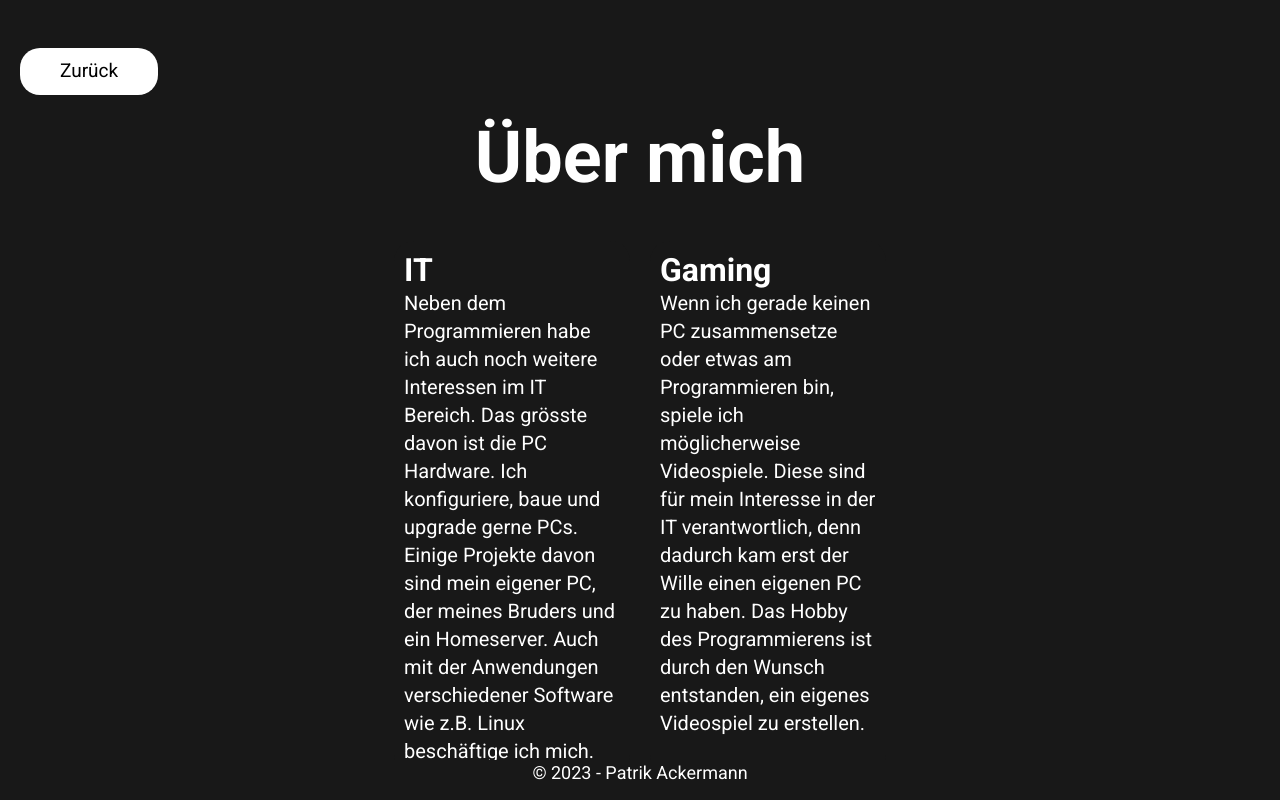
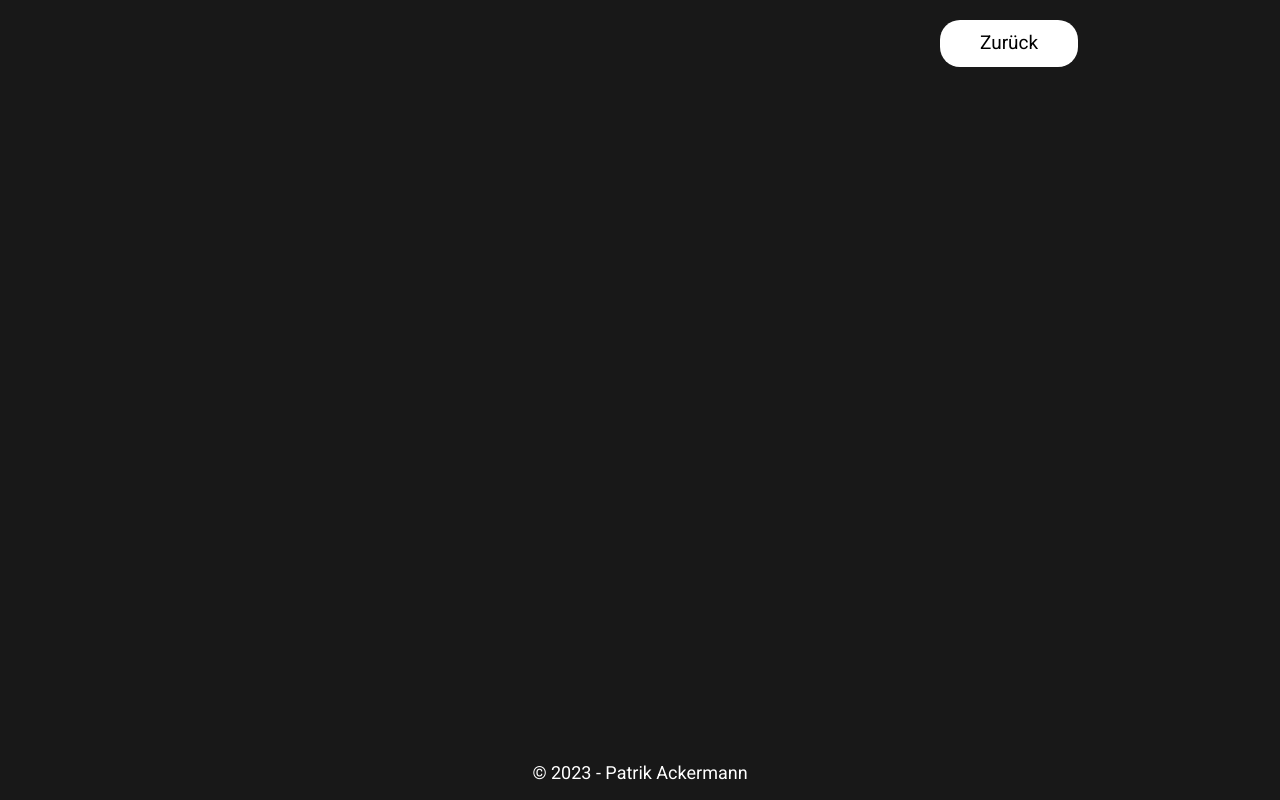
Before and after one commit to PatrikAckermann/Portfolio, a React (Create React App) app: page /about in a window 1280 px wide. Built offline with nearby package versions, Linux system fonts and the light colour scheme.

Commit message:
Improved scrolling

```diff
--- a/public/index.html
+++ b/public/index.html
@@ -1,13 +1,13 @@
 <!DOCTYPE html>
 <html lang="de">
     <head>
-        <title>Patrik Ackermann</title>
+        <title>Portfolio - Patrik Ackermann</title>
         <meta name="description" content="Entwicklerportfolio von Patrik Ackermann" />
         <meta charset="UTF-8" />
         <link rel="canonical" href="https://ackrmn.dev/"/>
         <link rel="preconnect" href="https://fonts.googleapis.com">
         <link rel="preconnect" href="https://fonts.gstatic.com" crossorigin>
-        <link href="https://fonts.googleapis.com/css2?family=Roboto:wght@100;300;400;500;700;900&display=swap" rel="stylesheet">
+        <link href="https://fonts.googleapis.com/css2?family=Roboto:wght@400;500;600&display=swap" rel="stylesheet">
     </head>
     <body>
         <div id="root"></div>
--- a/src/Components/AboutMe.jsx
+++ b/src/Components/AboutMe.jsx
@@ -38,7 +38,7 @@ export default function AboutMe(props) {
             <meta name="description" content={strings.ABOUT}/>
             <link rel="canonical" href="https://ackrmn.dev/about"/>
         </Helmet>
-        <button onClick={() => context.scrollToArea("")} className="BackButton">{strings.back}</button>
+        <button onClick={() => context.scrollToArea("/")} className="BackButton">{strings.back}</button>
         <h1 className="AboutTitle">{strings.about}</h1>
         <div className="AboutFlex">
             <div className="AboutFlexLeft">
@@ -63,7 +63,7 @@ function Card(props) {
     function nothing() {/* Nothing */}
 
     return (
-        <div className={cardClass} onClick={() => props.imgs.length > 0 ? props.setImgs(props.imgs, props.id) : nothing()}>
+        <div tabIndex="0" className={cardClass} onClick={() => props.imgs.length > 0 ? props.setImgs(props.imgs, props.id) : nothing()}>
             <h2 className="CardTitle">{props.strings[props.title]}</h2>
             <p className="CardText">{props.strings[props.text]}</p>
         </div>
--- a/src/Components/Contact.jsx
+++ b/src/Components/Contact.jsx
@@ -26,7 +26,7 @@ export default function Welcome(props) {
             <meta name="description" content={strings.CONTACT}/>
             <link rel="canonical" href="https://ackrmn.dev/contact"/>
         </Helmet>
-        <button onClick={() => context.scrollToArea("")} className="BackButton ContactBackButton">{strings.back}</button>
+        <button onClick={() => context.scrollToArea("/")} className="BackButton ContactBackButton">{strings.back}</button>
         <div className="ContactPageContent">
             <h1 className="ContactTitle">{strings.contact}</h1>
             <form className="ContactForm">
--- a/src/Components/Imgs.jsx
+++ b/src/Components/Imgs.jsx
@@ -10,7 +10,7 @@ export default function Imgs(props) {
             count += 1
             var image = img.startsWith("http") ? img : require("./" + img)
             if (img.endsWith("mp4")) {
-                return <div className="ImgContainer" key={count}><video loop autoPlay src={image} alt="Bild konnte nicht geladen werden."/></div>
+                return <div className="ImgContainer" key={count}><video tabIndex="-1" loop autoPlay src={image} alt="Bild konnte nicht geladen werden."/></div>
             }
             return <div className="ImgContainer" key={count}><img src={image} alt="Bild konnte nicht geladen werden."/></div>
         })
--- a/src/Components/Language.jsx
+++ b/src/Components/Language.jsx
@@ -23,7 +23,7 @@ export default function Language() {
     var skills = []
 
     projects = language.projects.map(project => {
-        return <li id={"projects/" + project} onKeyUp={onEnter} tabIndex="0" key={project} className="LanguageListItem Hover" onClick={() => context.scrollToArea("projects/" + project)}>{strings[context.data.projects[project].name]}</li>
+        return <li id={"/projects/" + project} onKeyUp={onEnter} tabIndex="0" key={project} className="LanguageListItem Hover" onClick={() => context.scrollToArea("/projects/" + project)}>{strings[context.data.projects[project].name]}</li>
     })
 
     skills = language.skills.map(skill => {
@@ -37,7 +37,7 @@ export default function Language() {
                 <meta name="description" content={strings[language.description]}></meta>
                 <link rel="canonical" href={"https://ackrmn.dev/languages/" + params.language}/>
             </Helmet>
-            <button tabIndex="0" onClick={() => context.scrollToArea("")} className="BackButton">Zurück</button>
+            <button tabIndex="0" onClick={() => context.scrollToArea("/")} className="BackButton">Zurück</button>
             <div className="LanguagePageContent">
                 <h1 className="LanguageTitle">{strings[language.name]}</h1>
                 <div className="LanguageFlexContainer">
--- a/src/Components/Layout.jsx
+++ b/src/Components/Layout.jsx
@@ -6,7 +6,7 @@ import { useLoaderData, useNavigate, useLocation } from "react-router-dom"
 import React from "react"
 import UAParser from "ua-parser-js"
 
-var currentPage = "welcome"
+var currentPage = "/welcome"
 var parser = new UAParser()
 var browser = parser.getBrowser()
 
@@ -42,21 +42,21 @@ export default function Layout() {
 
         var container = document.getElementsByClassName("LayoutContainer")[0]
 
-        if (name.startsWith("welcome")) {
-            obj = {left: 0, top: window.innerHeight - 40, behavior: "smooth"}
-        } else if (name.startsWith("projects")) {
+        if (name.startsWith("/welcome")) {
+            var obj = {left: window.innerWidth, top: 0, behavior: "smooth"}
+        } else if (name.startsWith("/projects")) {
             var obj = {left: window.innerWidth * 2, top: window.innerHeight - 40, behavior: "smooth"}
-        } else if (name.startsWith("languages")){
+        } else if (name.startsWith("/languages")){
             var obj = {left: 0, top: window.innerHeight - 40, behavior: "smooth"}
-        } else if (name === "contact") {
+        } else if (name === "/contact") {
             var obj = {left: window.innerWidth, top: window.innerHeight * 2 - 40, behavior: "smooth"}
-        } else if (name === "about") {
+        } else if (name === "/about") {
             var obj = {left: window.innerWidth, top: 0, behavior: "smooth"}
         } else {
             var obj = {left: window.innerWidth, top: window.innerHeight - 40, behavior: "smooth"}
         }
         if (!resize) {
-            if (name === "") { // If going to home page wait with changing the Outlet. Otherwise it switches while it still is visible
+            if (name === "/") { // If going to home page wait with changing the Outlet. Otherwise it switches while it still is visible
                 var duration = 500 // Duration needs to be different on browsers because of varying smooth scroll behavior animations
                 switch(browser.name) {
                     case "Firefox":
@@ -84,8 +84,21 @@ export default function Layout() {
 
     React.useEffect(() => {
         var container = document.getElementsByClassName("LayoutContainer")[0]
-        localStorage.setItem("currentPage", "welcome")
-        setTimeout(() => container.scrollTo({left: 0, top: window.innerHeight - 40, behavior: "smooth"}), 500)
+        currentPage = location.pathname
+        if (currentPage === "/") {currentPage = "/welcome"}
+
+        if (location.pathname.startsWith("/languages")) {
+            setTimeout(() => container.scrollTo({left: 0, top: window.innerHeight - 40, behavior: "smooth"}), 500)
+        } else if (location.pathname.startsWith("/projects")) {
+            container.scrollTo({left: window.innerWidth * 2, top: 0, behavior: "instant"})
+            setTimeout(() => container.scrollTo({left: window.innerWidth * 2, top: window.innerHeight - 40, behavior: "smooth"}), 500)
+        } else if (location.pathname.startsWith("/about") || location.pathname === "/") {
+            setTimeout(() => container.scrollTo({left: window.innerWidth, top: 0, behavior: "smooth"}), 500)
+        } else if (location.pathname.startsWith("/contact")) {
+            container.scrollTo({left: 0, top: window.innerHeight * 2 - 40, behavior: "instant"})
+            setTimeout(() => container.scrollTo({left: window.innerWidth, top: window.innerHeight * 2 - 40, behavior: "smooth"}), 500)
+        }
+
         addEventListener("resize", (event) => {
             scrollToArea(currentPage, true)
         })
@@ -95,9 +108,9 @@ export default function Layout() {
     <div className="Layout">
         <div className="LayoutContainer">
             <Empty/>
-            {location.pathname.startsWith("/about") ? <Outlet context={{scrollToArea: scrollToArea, data: data, strings: strings}}/> : <Empty/>}
+            {(location.pathname.startsWith("/about") || location.pathname === "/") ? <Outlet context={{scrollToArea: scrollToArea, data: data, strings: strings, setLanguage: setLanguage, language: language, currentPage: currentPage}}/> : <Empty/>}
             <Empty/>
-            <Outlet context={{scrollToArea: scrollToArea, data: data, language: language, setLanguage: setLanguage, strings: strings, currentPage: currentPage}}/>
+            {location.pathname.startsWith("/languages") ? <Outlet context={{scrollToArea: scrollToArea, data: data, language: language, strings: strings, currentPage: currentPage}}/> : <Empty />}
             <Home loaderData={data} scrollToArea={scrollToArea} strings={strings} currentPage={currentPage}/>
             {location.pathname.startsWith("/projects") ? <Outlet context={{scrollToArea: scrollToArea, data: data, strings: strings}}/> : <Empty/>}
             <Empty/>
--- a/src/Components/Project.jsx
+++ b/src/Components/Project.jsx
@@ -24,7 +24,7 @@ export default function Project(props) {
     }
 
     return (<div className="Project LayoutElement">
-        <button onClick={() => context.scrollToArea("")} className="BackButton">Zurück</button>
+        <button onClick={() => context.scrollToArea("/")} className="BackButton">Zurück</button>
         <div className="ProjectPageContent">
             <Helmet>
                 <title>{strings[project.name]} - Patrik Ackermann</title>
--- a/src/Components/Welcome.jsx
+++ b/src/Components/Welcome.jsx
@@ -4,7 +4,6 @@ import React from "react"
 
 export default function Welcome(props) {
     var context = useOutletContext()
-    console.log(context.currentPage)
     var tabIndex = context.currentPage === "welcome" ? "0" : "-1"
 
     function setLanguage(language) {
--- a/src/languages/de.json
+++ b/src/languages/de.json
@@ -1,7 +1,7 @@
 {
     "back": "Zurück",
     "openPortfolio": "Portfolio öffnen",
-    "subtitle": "Informatiker EFZ Applikationsentwicklung Lernender @ Modern IT Academy (isolutions/gewa)",
+    "subtitle": "Informatiker EFZ Applikationsentwicklung Lehrling @ Modern IT Academy (isolutions/gewa)",
     "programmingLanguages": "Programmiersprachen",
     "projects": "Projekte",
     "contact": "Kontakt",
@@ -59,12 +59,12 @@
     "sqlDescription": "Ich habe Datenbanken in C# mit dem Entity Framework Core und in Python mit SQLite programmiert. Auch mit Hilfe des Microsoft SQL Server Management Studio konnte ich schon Datenbanken erstellen.\n\nMit SQLite habe ich mehrere Datenbanken für meine Chat App geschrieben. Sowohl auf dem Client als auch auf dem Server habe ich eine Datenbank zum Speichern der Chats programmiert. Für jeden Chat zwischen 2 Personen wird eine eigene Tabelle erstellt. Auf dem Server wird SQLite auch für die Accounts verwendet. Die Passwörter werden für das Speichern in dieser Datenbank verschlüsselt.\n\nFür ein Übungsprojekt habe ich eine Inventar API mit Datenbank in C# und dem Entity Framework entwickelt. Diese Datenbank enthält verschiedene Tabellen für Gegenstände im Inventar, Standorte, Benutzer und mehr. Diese sind über Foreign Keys verknüpft.",
 
     "ABOUT": "Lerne mehr darüber, was ich mache, wenn ich gerade nicht am programmieren bin.",
-    "about1Title": "IT",
-    "about1Text": "Neben dem Programmieren habe ich auch noch weitere Interessen im IT Bereich. Das grösste davon ist die PC Hardware. Ich konfiguriere, baue und upgrade gerne PCs. Einige Projekte davon sind mein eigener PC, der meines Bruders und ein Homeserver. Auch mit der Anwendungen verschiedener Software wie z.B. Linux beschäftige ich mich.",
-    "about2Title": "Gaming",
-    "about2Text": "Wenn ich gerade keinen PC zusammensetze oder etwas am Programmieren bin, spiele ich möglicherweise Videospiele. Diese sind für mein Interesse in der IT verantwortlich, denn dadurch kam erst der Wille einen eigenen PC zu haben. Das Hobby des Programmierens ist durch den Wunsch entstanden, ein eigenes Videospiel zu erstellen.",
-    "about3Title": "Freunde",
-    "about3Text": "Oft verbringe ich Zeit mit Freunden. Dies kann in Form von Online Videospielen oder sonstigen Aktivitäten wie einem Kinobesuch oder einfach nur 'chillen' (was, er ist nicht die ganze Zeit nur am PC??? 😱😲🤯) sein.",
-    "about4Title": "Natur",
-    "about4Text": "Wenn ich nichts am PC mache und meine Freunde gerade nicht da sind, gehe ich in die Natur. Ab und zu gehe ich Wandern oder wenn es ein sehr heisser Tag ist kühle ich mich in einem See ab."
+    "about1Title": "",
+    "about1Text": "",
+    "about2Title": "",
+    "about2Text": "",
+    "about3Title": "",
+    "about3Text": "",
+    "about4Title": "",
+    "about4Text": ""
 }
```
Also changed, not shown: src/Components/Home.jsx (+6 -6 lines), src/languages/en.json (+8 -2 lines), 1 other file (tests, documents, lock files or other folders).
